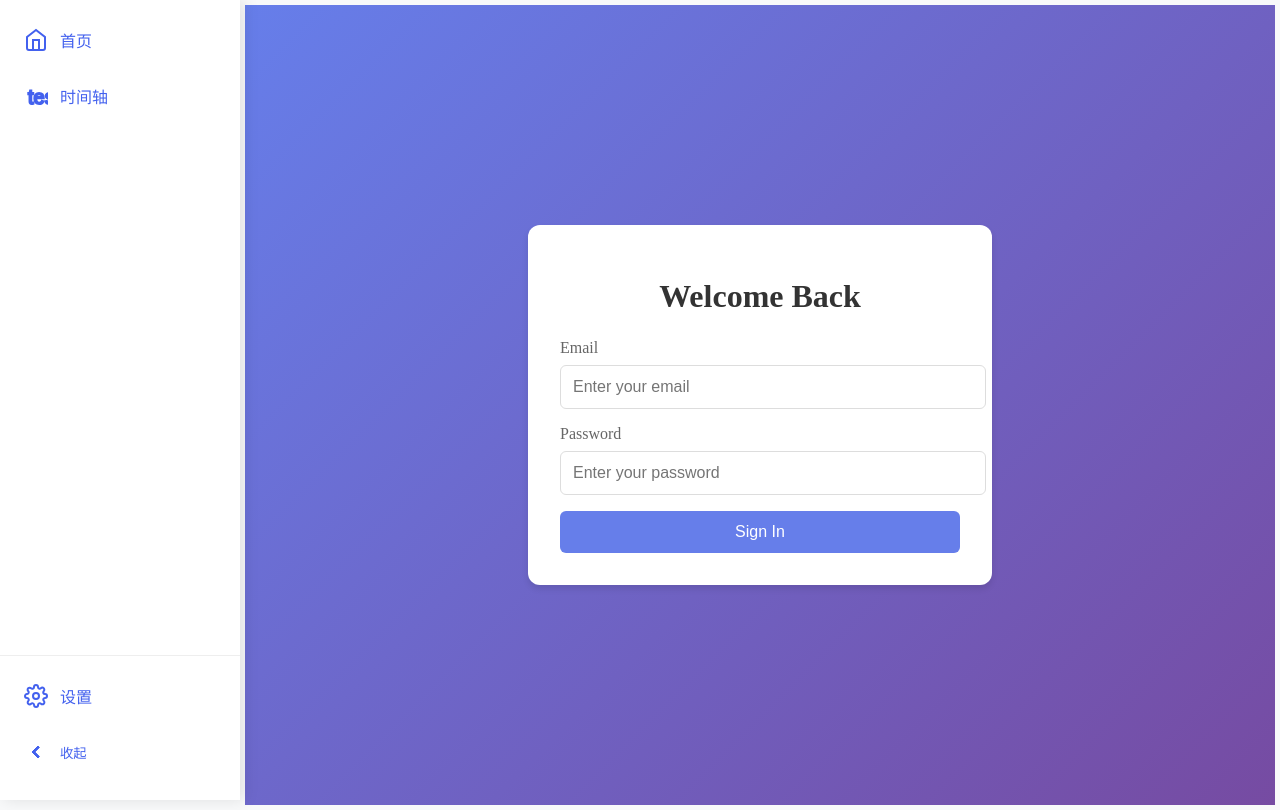
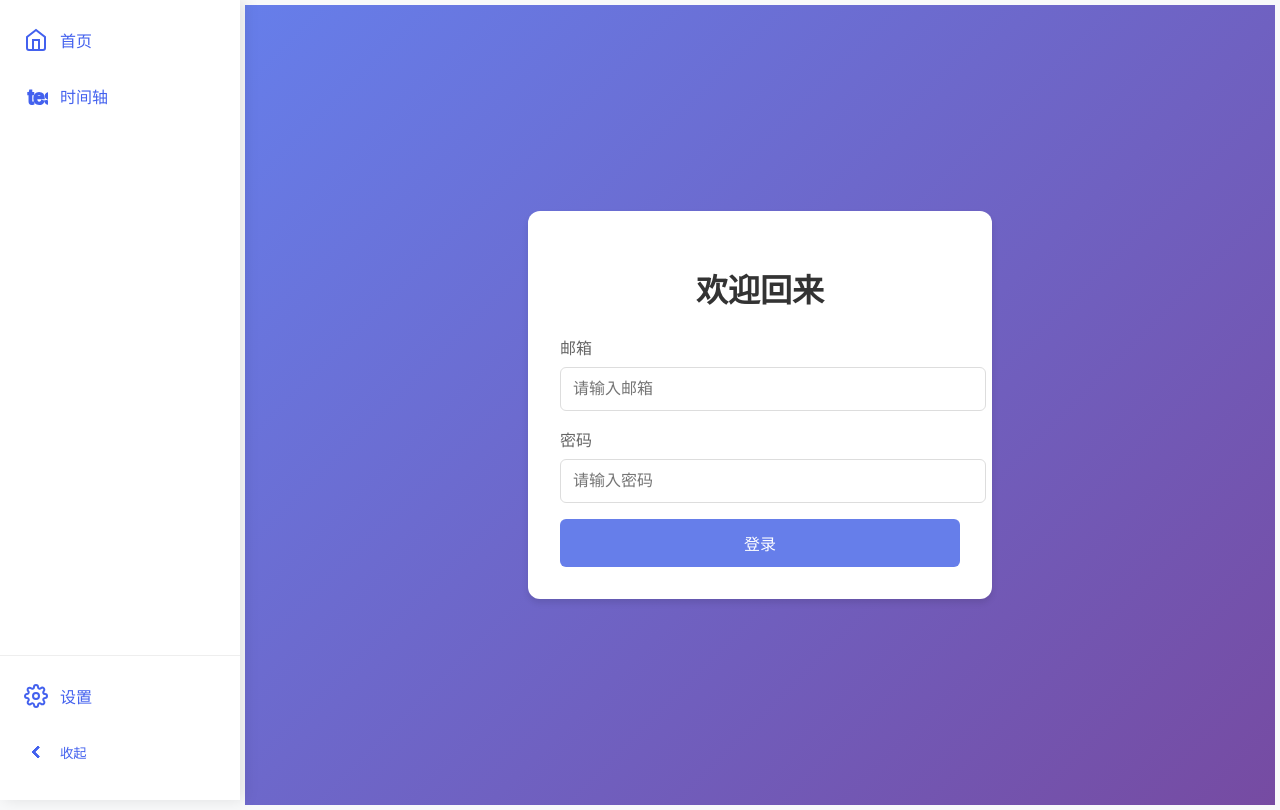
Before and after one commit to Shapaper233/Mindora-webui, a Vue app: page /login in a window 1280 px wide. Built offline with nearby package versions, Linux system fonts and the light colour scheme.

Commit message:
loginview i18n

```diff
--- a/src/locales/en-US.js
+++ b/src/locales/en-US.js
@@ -23,4 +23,12 @@ export default {
     zh_CN: "Simplified Chinese",
     en_US: "American English",
   },
+  login: {
+    welcome: "Welcome Back",
+    email: "Email",
+    password: "Password",
+    email_placeholder: "Enter your email",
+    password_placeholder: "Enter your password",
+    sign_in: "Sign In"
+  },
 };
--- a/src/locales/zh-CN.js
+++ b/src/locales/zh-CN.js
@@ -23,4 +23,12 @@ export default {
     zh_CN: "简体中文",
     en_US: "美式英语",
   },
+  login: {
+    welcome: "欢迎回来",
+    email: "邮箱",
+    password: "密码",
+    email_placeholder: "请输入邮箱",
+    password_placeholder: "请输入密码",
+    sign_in: "登录"
+  },
 };
--- a/src/views/LoginView.vue
+++ b/src/views/LoginView.vue
@@ -1,27 +1,27 @@
 <template>
     <div class="login-view">
         <div class="login-card">
-            <h1>Welcome Back</h1>
+            <h1>{{ $t('login.welcome') }}</h1>
             <form @submit.prevent="login">
                 <div class="form-group">
-                    <label>Email</label>
+                    <label>{{ $t('login.email') }}</label>
                     <input
                         type="email"
                         v-model="email"
-                        placeholder="Enter your email"
+                        :placeholder="$t('login.email_placeholder')"
                         required
                     />
                 </div>
                 <div class="form-group">
-                    <label>Password</label>
+                    <label>{{ $t('login.password') }}</label>
                     <input
                         type="password"
                         v-model="password"
-                        placeholder="Enter your password"
+                        :placeholder="$t('login.password_placeholder')"
                         required
                     />
                 </div>
-                <button type="submit" class="login-btn">Sign In</button>
+                <button type="submit" class="login-btn">{{ $t('login.sign_in') }}</button>
             </form>
         </div>
     </div>
@@ -29,6 +29,12 @@
 
 <script setup>
 import { ref } from 'vue'
+import { useI18n } from 'vue-i18n'
+import { useThemeStore } from '@/stores/theme'
+
+const { t } = useI18n()
+const themeStore = useThemeStore()
+const theme = themeStore.currentTheme
 
 const email = ref('')
 const password = ref('')
@@ -38,7 +44,7 @@ const login = () => {
     console.log('Logging in with:', email.value)
     // Simulate API call
     setTimeout(() => {
-        alert('Login successful!')
+        alert(t('login.success'))
     }, 1000)
 }
 </script>
```
